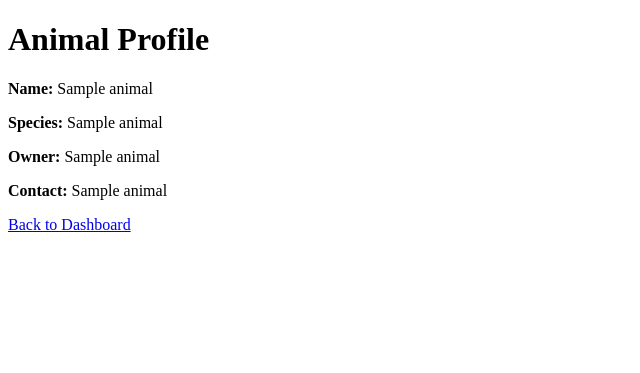
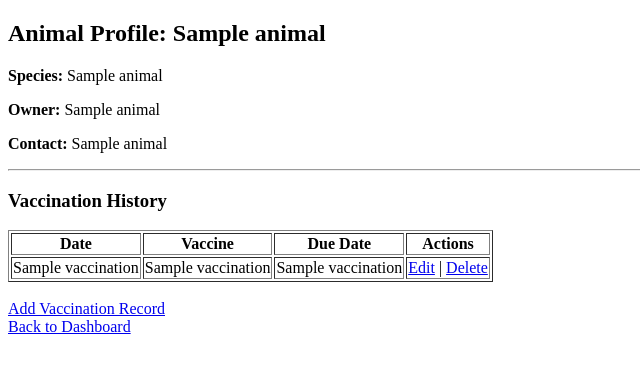
Before and after one commit to Sana-Sawarn/vet_qr_system, a Flask app: page /animal/1 in a window 1280 px wide. Shown: the top 373 px of the page, without its empty margins (0-640 px from the left). Run offline with Flask 3, Linux system fonts and the light colour scheme; the visitor is signed in with stand-in values (Sample User, id 1); a database or web service that is not in the repository returns one stand-in record (values such as "Sample title"); some libraries are stand-ins or nearby versions.

Commit message:
Add vaccination functionality with templates and update animal profile

```diff
--- a/app.py
+++ b/app.py
@@ -15,7 +15,6 @@ app.secret_key = os.environ.get('SECRET_KEY', 'fallback_secret_key')
 
 DATABASE_URL = os.environ.get('DATABASE_URL')
 
-
 def get_db_connection():
     if 'conn' not in g:
         if not DATABASE_URL:
@@ -23,7 +22,6 @@ def get_db_connection():
         g.conn = psycopg2.connect(DATABASE_URL)
         g.cursor = g.conn.cursor()
     return g.conn, g.cursor
-
 
 @app.teardown_appcontext
 def close_db_connection(exception):
@@ -34,11 +32,9 @@ def close_db_connection(exception):
     if conn:
         conn.close()
 
-
 def init_db():
     conn, cursor = get_db_connection()
 
-    # Create animals table
     cursor.execute("""
         CREATE TABLE IF NOT EXISTS animals (
             id SERIAL PRIMARY KEY,
@@ -49,7 +45,6 @@ def init_db():
         );
     """)
 
-    # Create users table
     cursor.execute("""
         CREATE TABLE IF NOT EXISTS users (
             id SERIAL PRIMARY KEY,
@@ -58,14 +53,22 @@ def init_db():
         );
     """)
 
-    # Insert default user
+    cursor.execute("""
+        CREATE TABLE IF NOT EXISTS vaccinations (
+            id SERIAL PRIMARY KEY,
+            animal_id INTEGER REFERENCES animals(id) ON DELETE CASCADE,
+            vaccine TEXT NOT NULL,
+            vaccination_date DATE NOT NULL,
+            due_date DATE NOT NULL
+        );
+    """)
+
     cursor.execute("SELECT * FROM users WHERE username = %s;", ('buddy pet care and clinic',))
     if not cursor.fetchone():
         cursor.execute("INSERT INTO users (username, password) VALUES (%s, %s);",
                        ('buddy pet care and clinic', 'baborajss'))
 
     conn.commit()
-
 
 def login_required(f):
     @wraps(f)
@@ -74,14 +77,11 @@ def login_required(f):
             flash('Please log in to access this page.', 'warning')
             return redirect(url_for('login'))
         return f(*args, **kwargs)
-
     return decorated_function
-
 
 @app.route('/')
 def index():
     return render_template('index.html')
-
 
 @app.route('/login', methods=['GET', 'POST'])
 def login():
@@ -102,14 +102,12 @@ def login():
 
     return render_template('login.html')
 
-
 @app.route('/logout')
 @login_required
 def logout():
     session.clear()
     flash('You have been logged out.', 'info')
     return redirect(url_for('index'))
-
 
 @app.route('/dashboard')
 @login_required
@@ -118,7 +116,6 @@ def dashboard():
     cursor.execute("SELECT * FROM animals ORDER BY id DESC;")
     animals = cursor.fetchall()
     return render_template('dashboard.html', animals=animals)
-
 
 @app.route('/register', methods=['GET', 'POST'])
 @login_required
@@ -155,7 +152,6 @@ def register():
 
     return render_template('register.html')
 
-
 @app.route('/animal/<int:animal_id>')
 @login_required
 def view_animal(animal_id):
@@ -165,8 +161,28 @@ def view_animal(animal_id):
     if not animal:
         flash("Animal not found.", "warning")
         return redirect(url_for('dashboard'))
-    return render_template('animal_profile.html', animal=animal)
 
+    cursor.execute("SELECT * FROM vaccinations WHERE animal_id = %s ORDER BY vaccination_date DESC;", (animal_id,))
+    vaccinations = cursor.fetchall()
+
+    return render_template('animal_profile.html', animal=animal, vaccinations=vaccinations)
+
+@app.route('/animal/<int:animal_id>/vaccinate', methods=['GET', 'POST'])
+@login_required
+def add_vaccination(animal_id):
+    if request.method == 'POST':
+        vaccine = request.form['vaccine']
+        vaccination_date = request.form['vaccination_date']
+        due_date = request.form['due_date']
+
+        conn, cursor = get_db_connection()
+        cursor.execute("INSERT INTO vaccinations (animal_id, vaccine, vaccination_date, due_date) VALUES (%s, %s, %s, %s)",
+                       (animal_id, vaccine, vaccination_date, due_date))
+        conn.commit()
+        flash('Vaccination record added.', 'success')
+        return redirect(url_for('view_animal', animal_id=animal_id))
+
+    return render_template('add_vaccination.html', animal_id=animal_id)
 
 @app.route('/init')
 def init():
@@ -176,6 +192,5 @@ def init():
     except Exception as e:
         return f"Error initializing database: {e}"
 
-
 if __name__ == '__main__':
     app.run(debug=True)
--- a/templates/animal_profile.html
+++ b/templates/animal_profile.html
@@ -1,15 +1,43 @@
+<!-- templates/animal_profile.html -->
 <!DOCTYPE html>
-<html>
+<html lang="en">
 <head>
+    <meta charset="UTF-8">
     <title>Animal Profile</title>
 </head>
 <body>
-    <h1>Animal Profile</h1>
-    <p><strong>Name:</strong> {{ animal[1] }}</p>
+    <h2>Animal Profile: {{ animal[1] }}</h2>
     <p><strong>Species:</strong> {{ animal[2] }}</p>
     <p><strong>Owner:</strong> {{ animal[3] }}</p>
     <p><strong>Contact:</strong> {{ animal[4] }}</p>
 
+    <hr>
+    <h3>Vaccination History</h3>
+    {% if vaccinations %}
+    <table border="1">
+        <tr>
+            <th>Date</th>
+            <th>Vaccine</th>
+            <th>Due Date</th>
+            <th>Actions</th>
+        </tr>
+        {% for v in vaccinations %}
+        <tr>
+            <td>{{ v[2] }}</td>
+            <td>{{ v[3] }}</td>
+            <td>{{ v[4] }}</td>
+            <td>
+                <a href="{{ url_for('edit_vaccination', id=v[0]) }}">Edit</a> |
+                <a href="{{ url_for('delete_vaccination', id=v[0]) }}" onclick="return confirm('Delete this record?');">Delete</a>
+            </td>
+        </tr>
+        {% endfor %}
+    </table>
+    {% else %}
+    <p>No vaccination records found.</p>
+    {% endif %}
+    <br>
+    <a href="{{ url_for('add_vaccination', animal_id=animal[0]) }}">Add Vaccination Record</a><br>
     <a href="{{ url_for('dashboard') }}">Back to Dashboard</a>
 </body>
 </html>
```
Also changed, not shown: templates/add_vaccination.html (added, +21 -0 lines).
